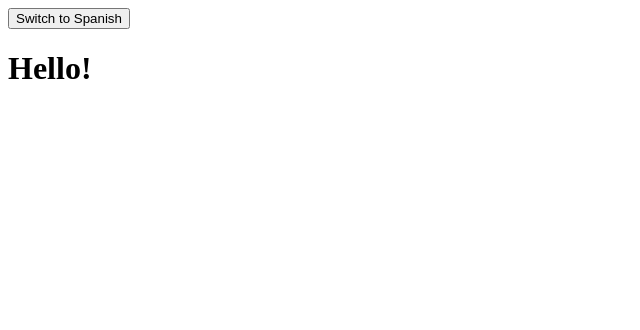
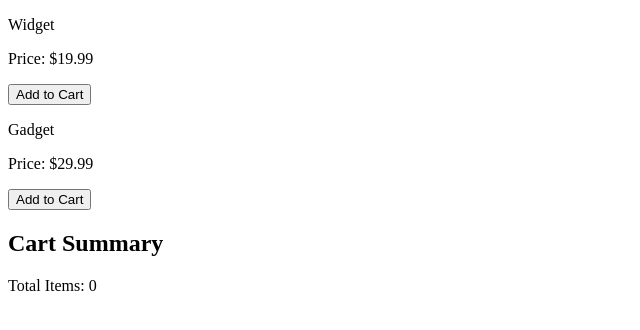
Before and after one commit to Dev-NurAbdi/React-Exercises, a React (Vite) app: page / in a window 1280 px wide. Shown: the top 330 px of the page, without its empty margins (0-640 px from the left). Built offline with nearby package versions, Linux system fonts and the light colour scheme.

Commit message:
Exercise 16

```diff
--- /dev/null
+++ b/React js Exercises/Exercise 16/CartContext.js
@@ -0,0 +1,5 @@
+
+import { createContext } from 'react';
+
+const CartContext = createContext();
+export default CartContext;
--- /dev/null
+++ b/React js Exercises/Exercise 16/CartSummary.jsx
@@ -0,0 +1,24 @@
+
+import React, { useContext } from 'react';
+import CartContext from './CartContext';
+
+function CartSummary() {
+  const { cartItems, removeFromCart } = useContext(CartContext);
+
+  return (
+    <div>
+      <h2>Cart Summary</h2>
+      <p>Total Items: {cartItems.length}</p>
+      <ul>
+        {cartItems.map((item) => (
+          <li key={item.id}>
+            {item.name} - ${item.price}{' '}
+            <button onClick={() => removeFromCart(item.id)}>Remove</button>
+          </li>
+        ))}
+      </ul>
+    </div>
+  );
+}
+
+export default CartSummary;
--- /dev/null
+++ b/React js Exercises/Exercise 16/ProductItem.jsx
@@ -0,0 +1,21 @@
+
+import React, { useContext } from 'react';
+import CartContext from './CartContext';
+
+function ProductItem({ itemId, itemName, price }) {
+  const { addToCart } = useContext(CartContext);
+
+  const handleAdd = () => {
+    addToCart({ id: itemId, name: itemName, price });
+  };
+
+  return (
+    <div>
+      <p>{itemName}</p>
+      <p>Price: ${price}</p>
+      <button onClick={handleAdd}>Add to Cart</button>
+    </div>
+  );
+}
+
+export default ProductItem;
--- a/src/App.jsx
+++ b/src/App.jsx
@@ -1,21 +1,28 @@
+
 import React, { useState } from 'react';
-import LanguageContext from '../React js Exercises/Exercise 15/LanguageContext';
-import Greeting from '../React js Exercises/Exercise 15/Greeting';
+import CartContext from '../React js Exercises/Exercise 16/CartContext';
+import ProductItem from '../React js Exercises/Exercise 16/ProductItem';
+import CartSummary from '../React js Exercises/Exercise 16/CartSummary';
 
 function App() {
-  const [language, setLanguage] = useState('en');
+  const [cartItems, setCartItems] = useState([]);
 
-  const toggleLanguage = () => {
-    setLanguage((prevLang) => (prevLang === 'en' ? 'es' : 'en'));
+  const addToCart = (item) => {
+    setCartItems([...cartItems, item]);
   };
 
+  const removeFromCart = (itemId) => {
+    setCartItems(cartItems.filter((item) => item.id !== itemId));
+  };
+
+  const value = { cartItems, addToCart, removeFromCart };
+
   return (
-    <LanguageContext.Provider value={language}>
-      <button onClick={toggleLanguage}>
-        Switch to {language === 'en' ? 'Spanish' : 'English'}
-      </button>
-      <Greeting />
-    </LanguageContext.Provider>
+    <CartContext.Provider value={value}>
+      <ProductItem itemId={1} itemName="Widget" price={19.99} />
+      <ProductItem itemId={2} itemName="Gadget" price={29.99} />
+      <CartSummary />
+    </CartContext.Provider>
   );
 }
 
```
